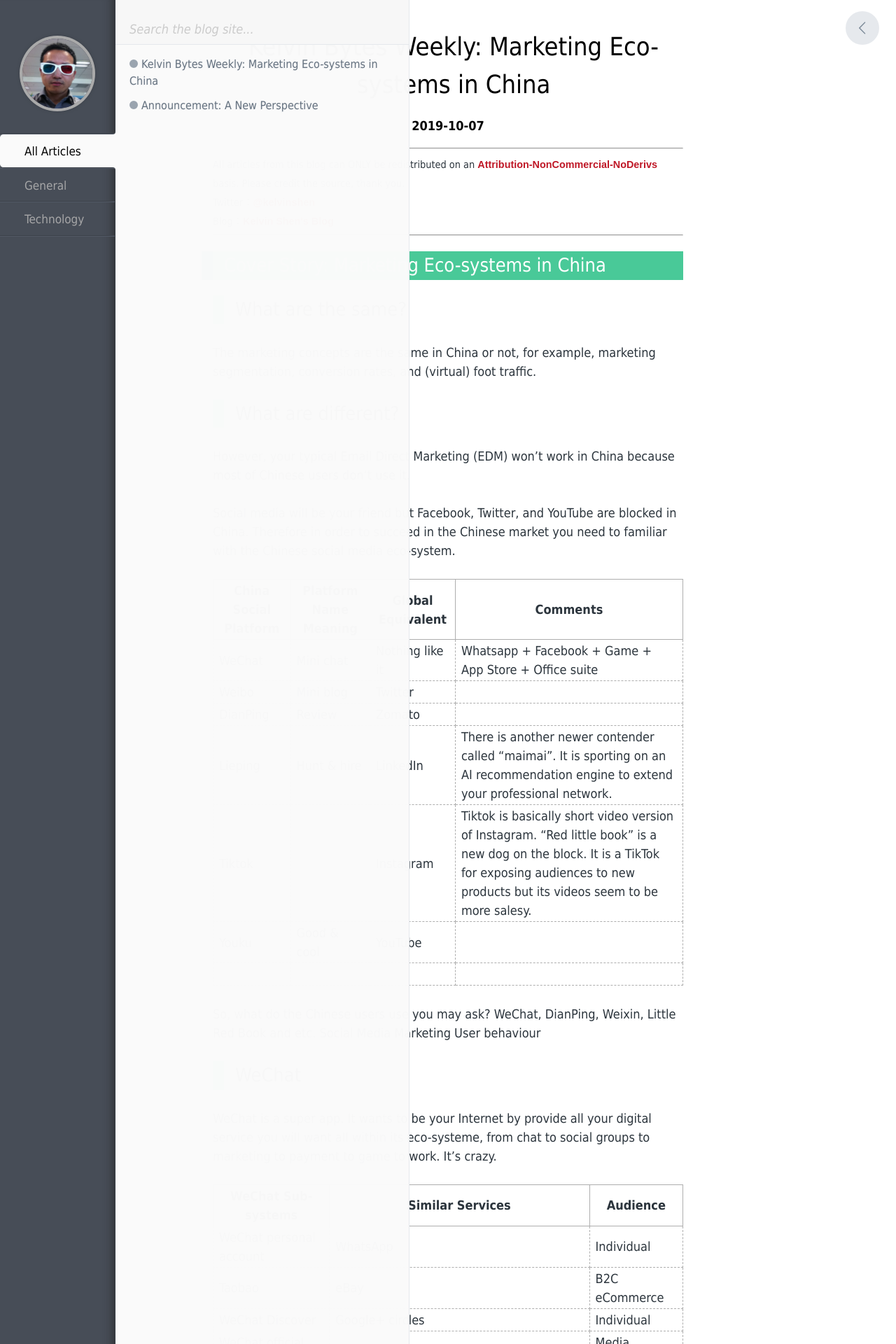
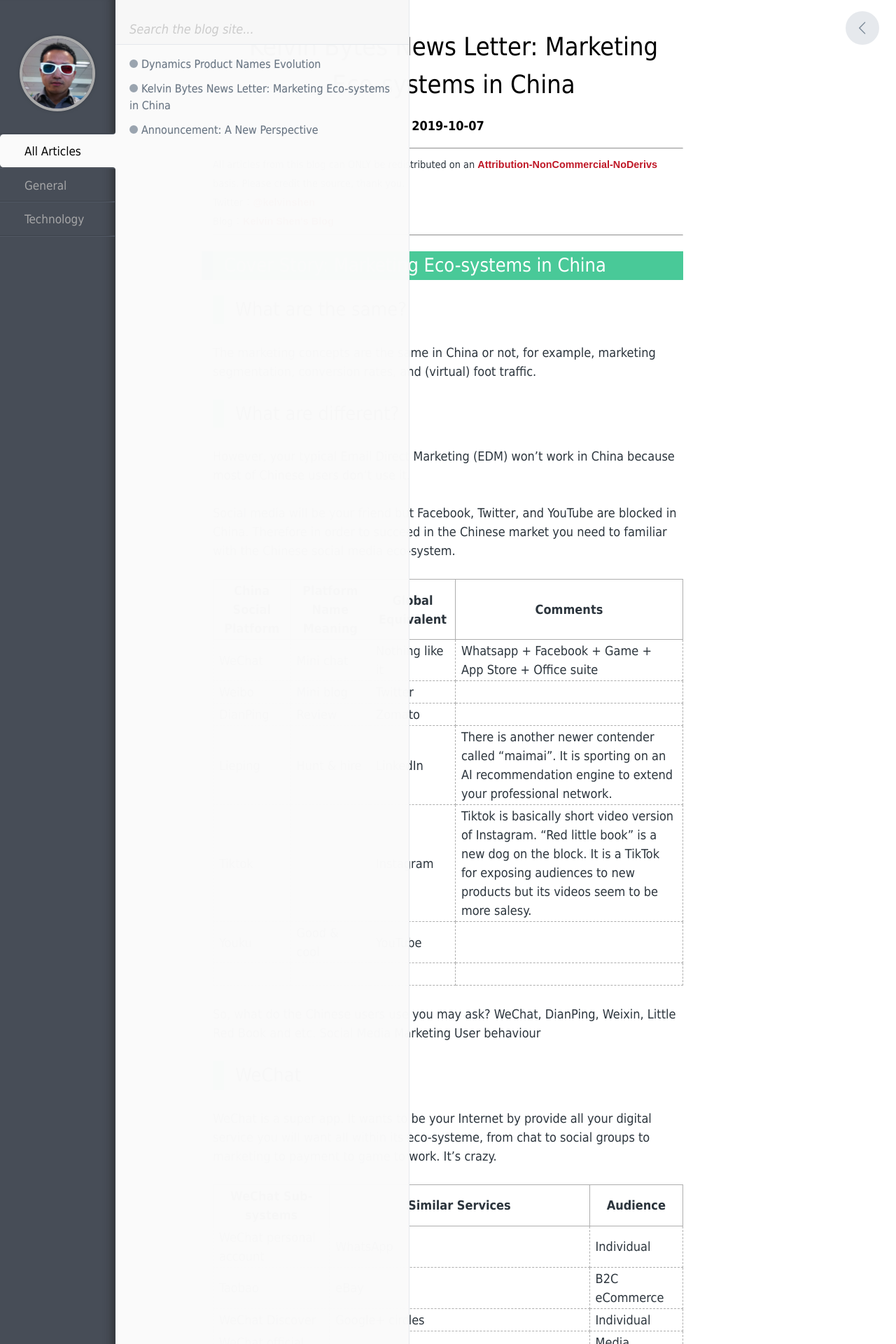
Before and after one commit to nzkelvin/nzkelvin.github.io, a Jekyll site: the page built from _posts/2019-10-07-marketing-ecosystems-in-china.markdown, in a window 1280 px wide. Shown: the top 1920 px of the page at 70% size. Built offline with Jekyll 4.4.1, drawn with Linux system fonts in a browser that asks for light colours; comment, search, counter and statistics services are not loaded.

Commit message:
Post: Dynamics Product Names Evolution

```diff
--- a/_posts/2019-10-07-marketing-ecosystems-in-china.markdown
+++ b/_posts/2019-10-07-marketing-ecosystems-in-china.markdown
@@ -1,10 +1,10 @@
 ---
 layout: post
 comments: true
-title:  "Kelvin Bytes Weekly: Marketing Eco-systems in China"
+title:  "Kelvin Bytes News Letter: Marketing Eco-systems in China"
 date:   2019-10-07 08:00:00 +0800
 categories: Technology
-tags: [WeChat, Marketing, Weekly, China, Microsoft, CRM, Dynamics, PowerPlatform, Twitter, Facebook, LindedIn]
+tags: [WeChat, Marketing, News Letter, Weekly, China, Microsoft, CRM, Dynamics, PowerPlatform, Twitter, Facebook, LindedIn]
 sharing:
     twitter: "Kelvin Bytes Weekly: Marketing Eco-systems in China"
     facebook: "Kelvin Bytes Weekly: Marketing Eco-systems in China"
```
Also changed, not shown: _drafts/2019-10-14-tba.markdown (+12 -0 lines), _posts/2019-11-04-dynamics-product-names-evoluvtion.markdown (added, +30 -0 lines).
